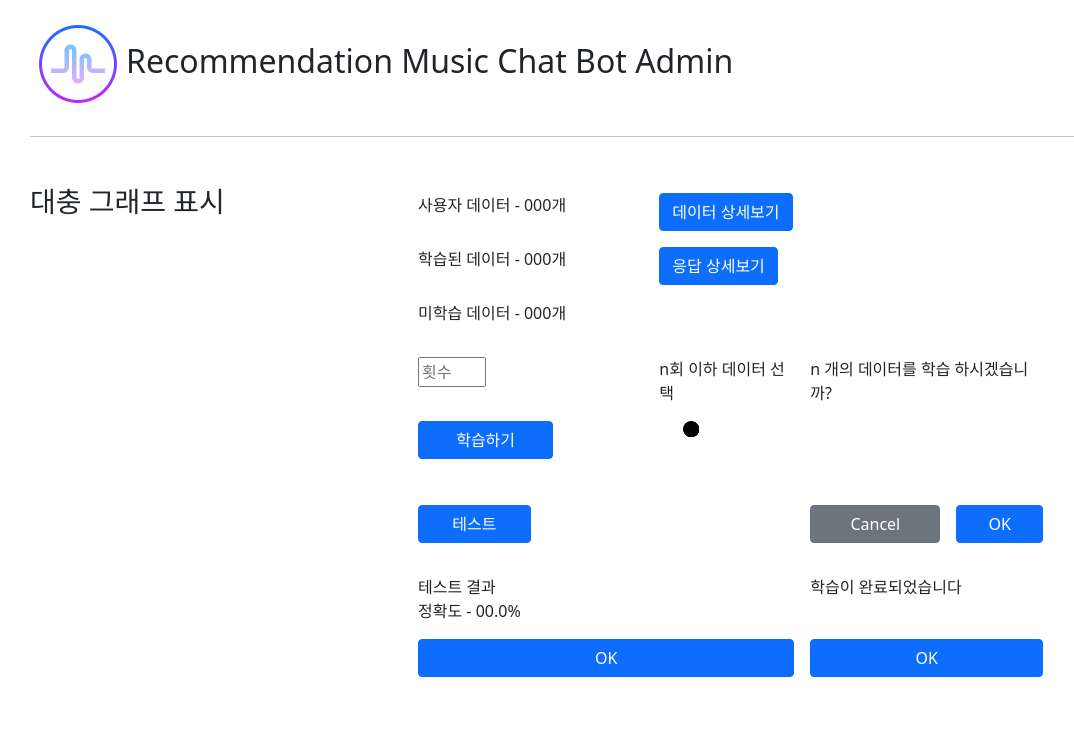
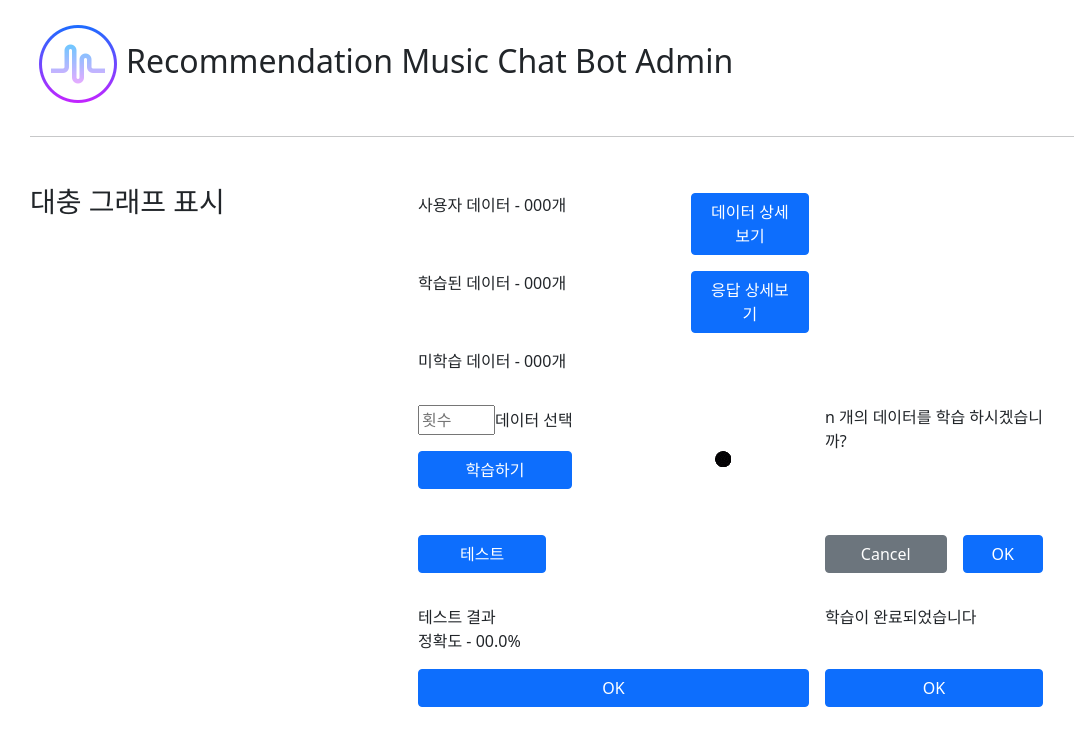
Before and after one commit to chaewoniiii/Chatbot_Project, a Django app: page /cb_admin in a window 1280 px wide. Shown: the top 746 px of the page, without its empty margins (52-1126 px from the left). Run offline with Django 4.2, Linux system fonts and the light colour scheme; some libraries are stand-ins or nearby versions.

Commit message:
사이즈 조정
관리자 페이지 부분

```diff
--- a/Chatbot_Web/chatbot_admin/templates/cb_main.html
+++ b/Chatbot_Web/chatbot_admin/templates/cb_main.html
@@ -39,9 +39,9 @@
                 <td></td>
               </tr>
               <tr>
-                <td><input type="number" name="" id="" placeholder="횟수" style="width: 30%;"></td>
-                <td>n회 이하 데이터 선택</td>
-                <td colspan="2" rowspan="2">n 개의 데이터를 학습 하시겠습니까?</td>
+                <td><input type="number" name="" id="" placeholder="횟수" style="width: 30%;">데이터 선택</td>
+                <td></td>
+                <td colspan="2" rowspan="2"> n 개의 데이터를 학습 하시겠습니까?</td>
               </tr>
               <tr>
                 <td><button type="button" class="btn btn-primary" style="width: 60%;">학습하기</button></td>
--- /dev/null
+++ b/Chatbot_Web/static/js/cb_admin.js
@@ -0,0 +1,3 @@
+$(function(){
+
+})
```
